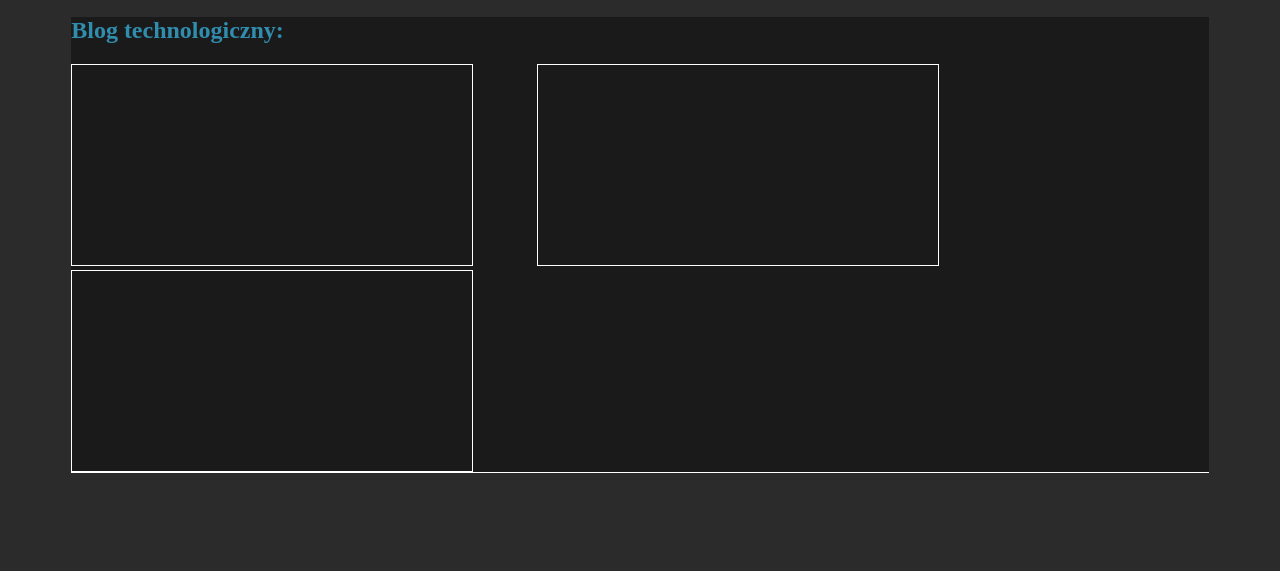
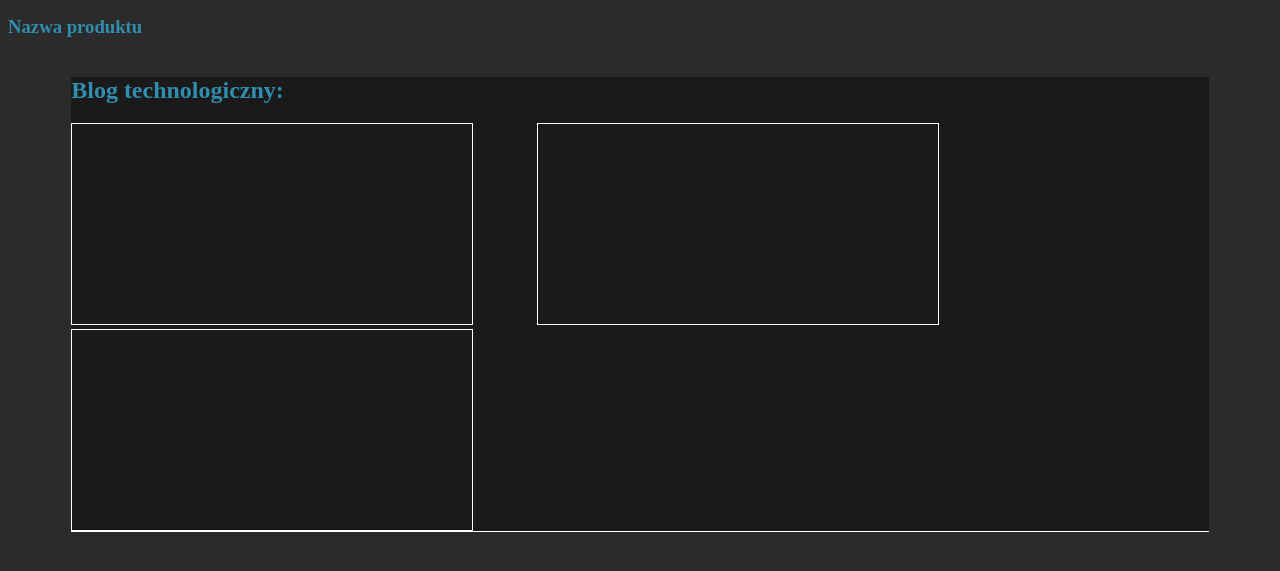
Before and after one commit to 1TIF/sklepEUTK, a plain HTML site: page p1.html in a window 1280 px wide. Shown: the part 195-766 px from the top of the page. Drawn offline with Linux system fonts and the light colour scheme.

Commit message:
Update p1.html

```diff
--- a/p1.html
+++ b/p1.html
@@ -20,7 +20,8 @@
 	</div>
 	<div id="sklep">
 		<div id="item">
-	    <img src="">
+			<h3> Nazwa produktu </h3>
+			<img src="">
 		</div>
 		<div id="bt">
 			<h2>Blog technologiczny:</h2>
```
